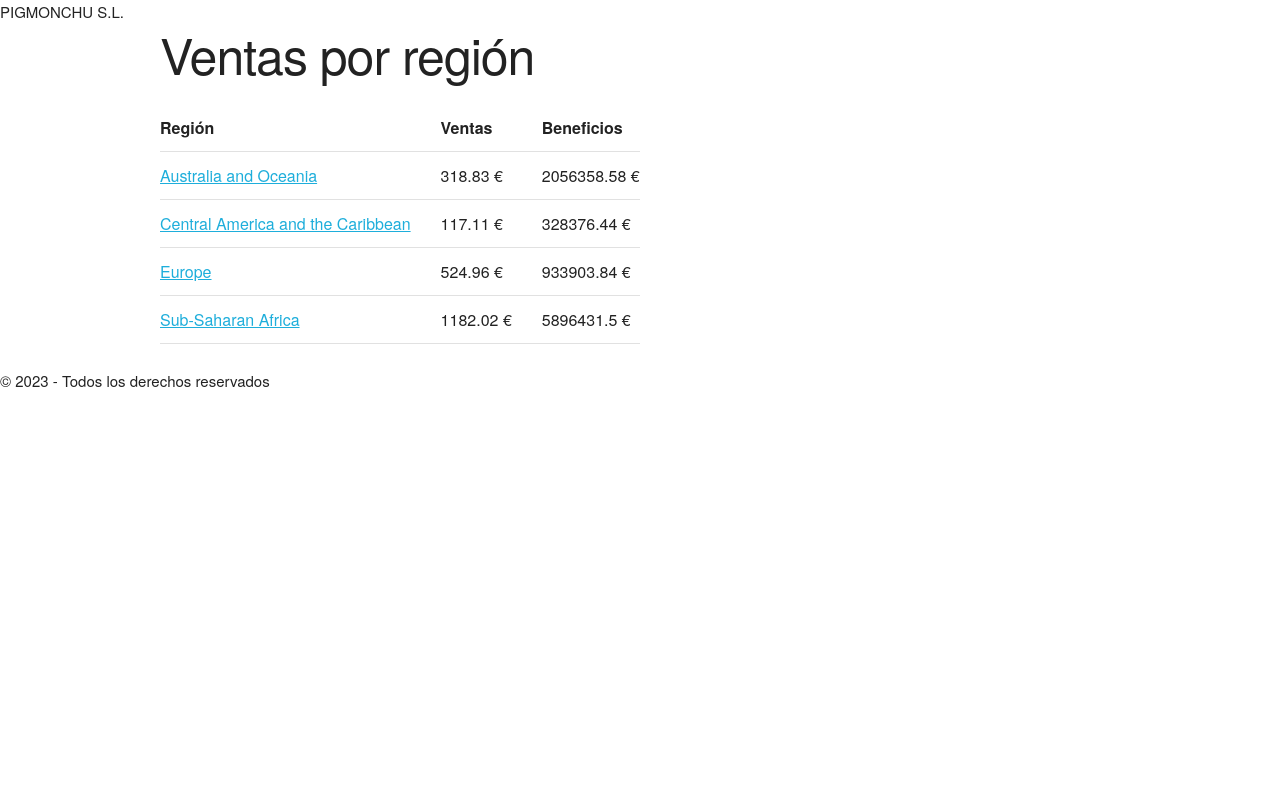
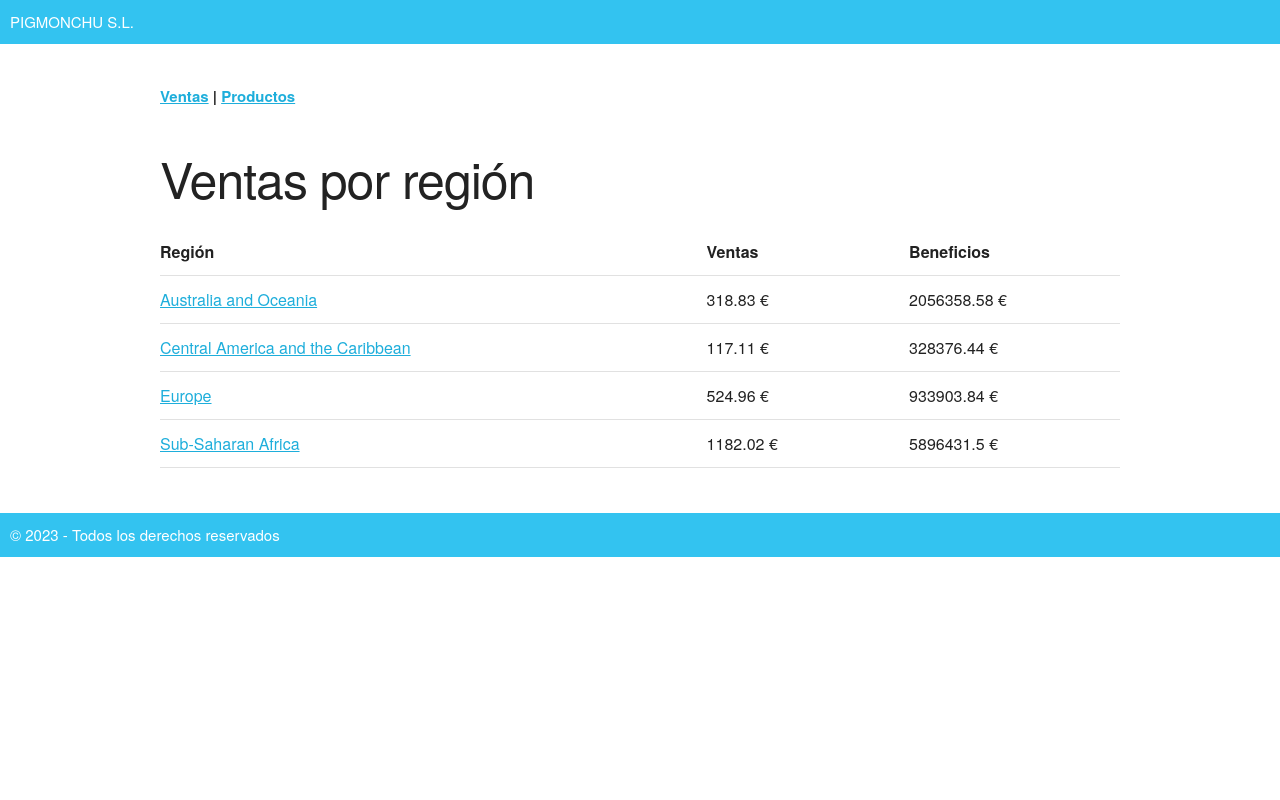
Before and after one commit to MrTangle/B5_flask_ventas, a Flask app: page / in a window 1280 px wide. Run offline with Flask 3, Linux system fonts and the light colour scheme.

Commit message:
Formateo y navegación

```diff
--- a/run.py
+++ b/run.py
@@ -1,4 +1,4 @@
-from flask import Flask, render_template, request
+from flask import Flask, render_template, request, redirect, url_for
 import csv, sqlite3
 # Crear la instancia de la aplicación Flask
 app = Flask(__name__)
@@ -50,6 +50,19 @@ def productos():
     conn.close()
     return render_template("productos.html", productos=productos)
 
-@app.route("/addproducto")
+@app.route("/addproducto", methods=["GET", "POST"])
 def addproduct():
-    return render_template("newproduct.html")
+    if request.method == "GET":
+        return render_template("newproduct.html")
+    else:
+        conn = sqlite3.connect(BASE_DATOS)
+        cur = conn.cursor()
+        query = "INSERT INTO productos (tipo_producto, precio_unitario, coste_unitario) values (?, ?, ?);"
+        datos = (request.values.get("tipo_producto"), request.values.get("precio_unitario"), request.values.get("coste_unitario"))
+
+        cur.execute(query, datos)
+
+        conn.commit()
+        conn.close()
+
+        return redirect(url_for("productos"))
--- a/static/style.css
+++ b/static/style.css
@@ -1,16 +1,6 @@
-:root {
-    --main-color: darkcyan;
-}
-
-* {
-    padding: 0;
-    margin: 0;
-    font-family: Arial, Helvetica, sans-serif;
-}
-
 header, footer {
     padding: 10px;
-    background-color: var(--main-color);
+    background-color: #33c3f0;
     color: white;
 }
 
@@ -22,40 +12,8 @@ footer {
     margin-top: 20px;
 }
 
-table {
-    width: 80%;
-    margin: 10px auto;
-    border: 1px solid var(--main-color);
+.menu {
+    padding-top: 20px;
+    padding-bottom: 40px;
+    font-weight: bold;
 }
-
-td, th {
-    border: 1px solid var(--main-color);
-    padding: 10px;
-}
-
-th {
-    background-color: var(--main-color);
-    color: white;
-}
-
-.region {
-    font-weight: bold;
-    color: var(--main-color);
-    text-align: center;
-}
-
-.boton {
-    border: 2px solid var(--main-color);
-    border-radius: 5px;
-    margin-left: 50px;
-    text-decoration: none;
-    font-size: 0.6em;
-    font-weight: normal;
-    padding: 5px;
-    color: var(--main-color);
-}
-
-.boton:hover {
-    color: white;
-    background-color: var(--main-color);
-}
--- a/templates/base.html
+++ b/templates/base.html
@@ -6,12 +6,16 @@
     <title>Pigmonchu SL | {% block titulo %}{% endblock %}</title>
     <link rel="stylesheet" href="/static/normalize.css">
     <link rel="stylesheet" href="/static/skeleton.css">
+    <link rel="stylesheet" href="/static/style.css">
 </head>
 <body>
     <header>
         PIGMONCHU S.L.
     </header>
     <section class="container">
+        <div class="menu">
+            <a href="/">Ventas</a> | <a href="/productos">Productos</a>
+        </div>
         {% block contenido %}{% endblock %}
     </section>
     <footer>
--- a/templates/pais.html
+++ b/templates/pais.html
@@ -6,7 +6,7 @@ Ventas por país
 
 {% block contenido %}
     <h1>Ventas en {{ region_nm }}, desglosadas por país <a class="button button-primary" href="/">Atrás</a></h1>
-    <table>
+    <table class="u-full-width">
         <tr>
             <th>País</th>
             <th>Ventas</th>
--- a/templates/productos.html
+++ b/templates/productos.html
@@ -5,8 +5,9 @@ Listado de productos
 {% endblock %}
 
 {% block contenido %}
-<h1>Lista de productos <a class="button button-primary" href="/">Atrás</a></h1>
-    <table>
+<h1>Lista de productos</h1>
+<a class="button button-primary" href="/addproducto">Nuevo</a>
+    <table class="u-full-width">
         <tr>
             <th>Producto</th>
             <th>Precio unitario</th>
--- a/templates/region.html
+++ b/templates/region.html
@@ -6,7 +6,7 @@ Ventas por región
 
 {% block contenido %}
     <h1>Ventas por región</h1>
-    <table>
+    <table class="u-full-width">
         <tr>
             <th>Región</th>
             <th>Ventas</th>
```
Also changed, not shown: templates/newproduct.html (+6 -5 lines), data/ventas.db.
